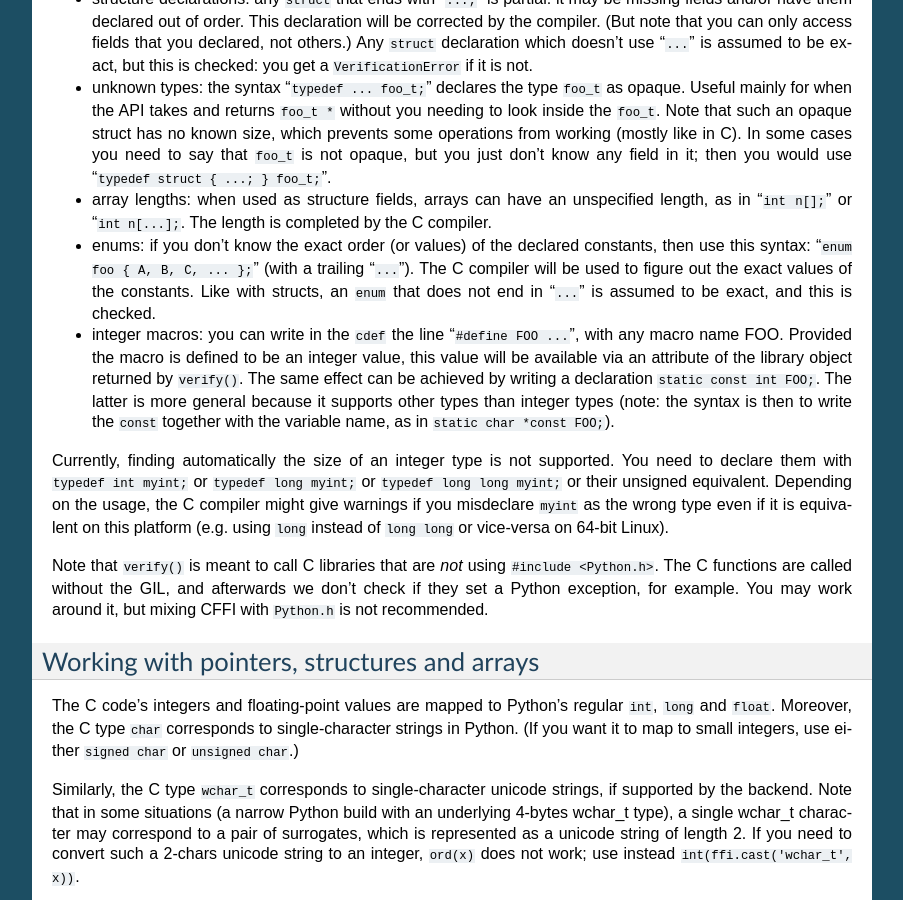
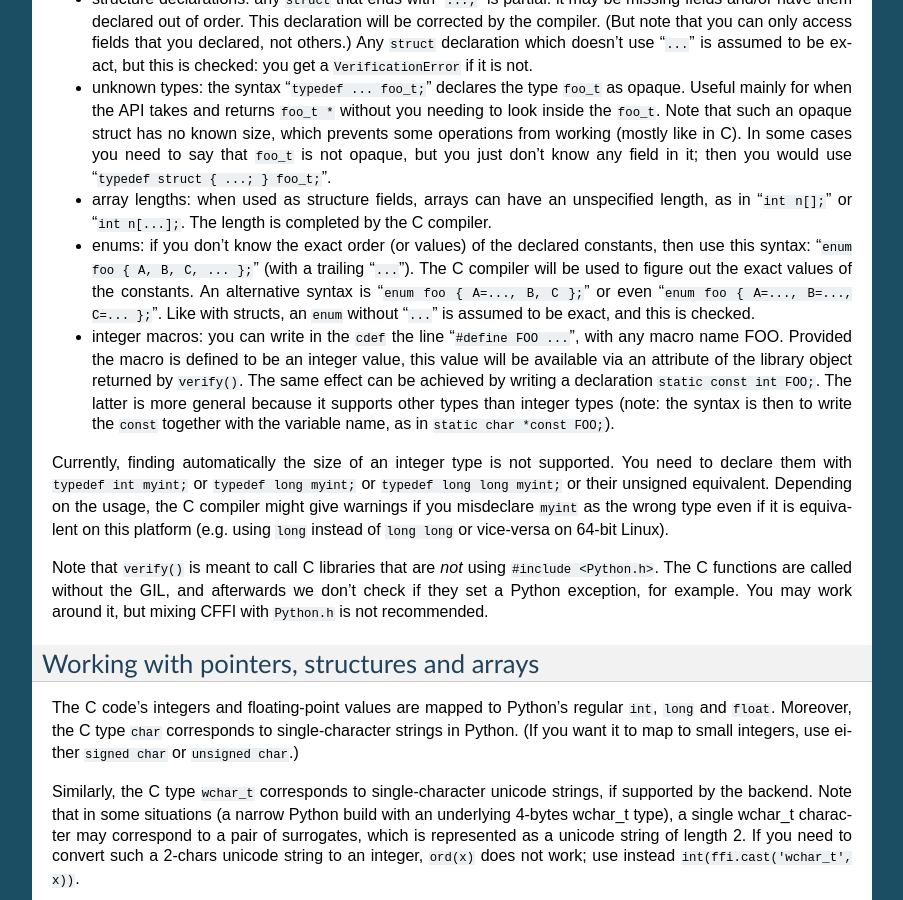
Before and after one commit to python-cffi/cffi, a Sphinx documentation site: the page built from doc/source/index.rst, in a window 1280 px wide and 900 px high, scrolled down 6143 px. Shown: the whole window, without its empty margins (198-1101 px from the left). Built offline with Sphinx 7.4.7, drawn with Linux system fonts in a browser that asks for light colours.

Commit message:
Document the alternative enum syntax.

```diff
--- a/doc/source/index.rst
+++ b/doc/source/index.rst
@@ -475,8 +475,10 @@ compiler during ``verify()``:
 *  enums: if you don't know the exact order (or values) of the declared
    constants, then use this syntax: "``enum foo { A, B, C, ... };``"
    (with a trailing "``...``").  The C compiler will be used to figure
-   out the exact values of the constants.  Like
-   with structs, an ``enum`` that does not end in "``...``" is assumed to
+   out the exact values of the constants.  An alternative syntax is
+   "``enum foo { A=..., B, C };``" or even
+   "``enum foo { A=..., B=..., C=... };``".  Like
+   with structs, an ``enum`` without "``...``" is assumed to
    be exact, and this is checked.
 
 *  integer macros: you can write in the ``cdef`` the line
```
